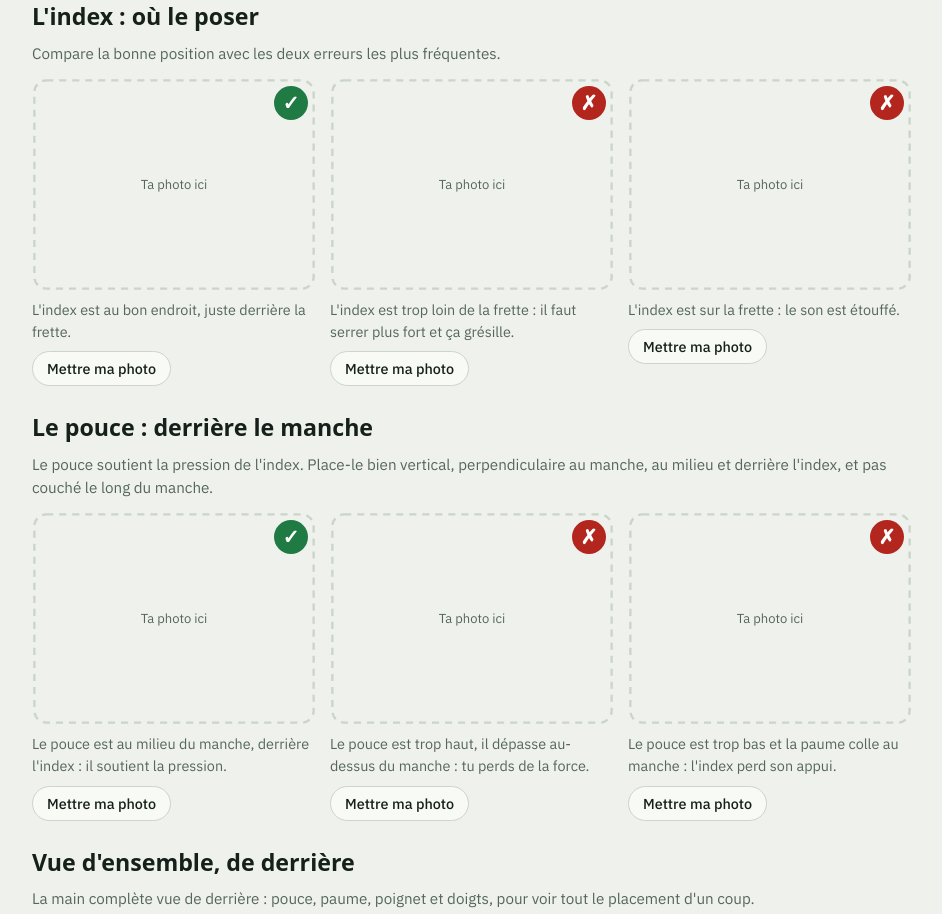
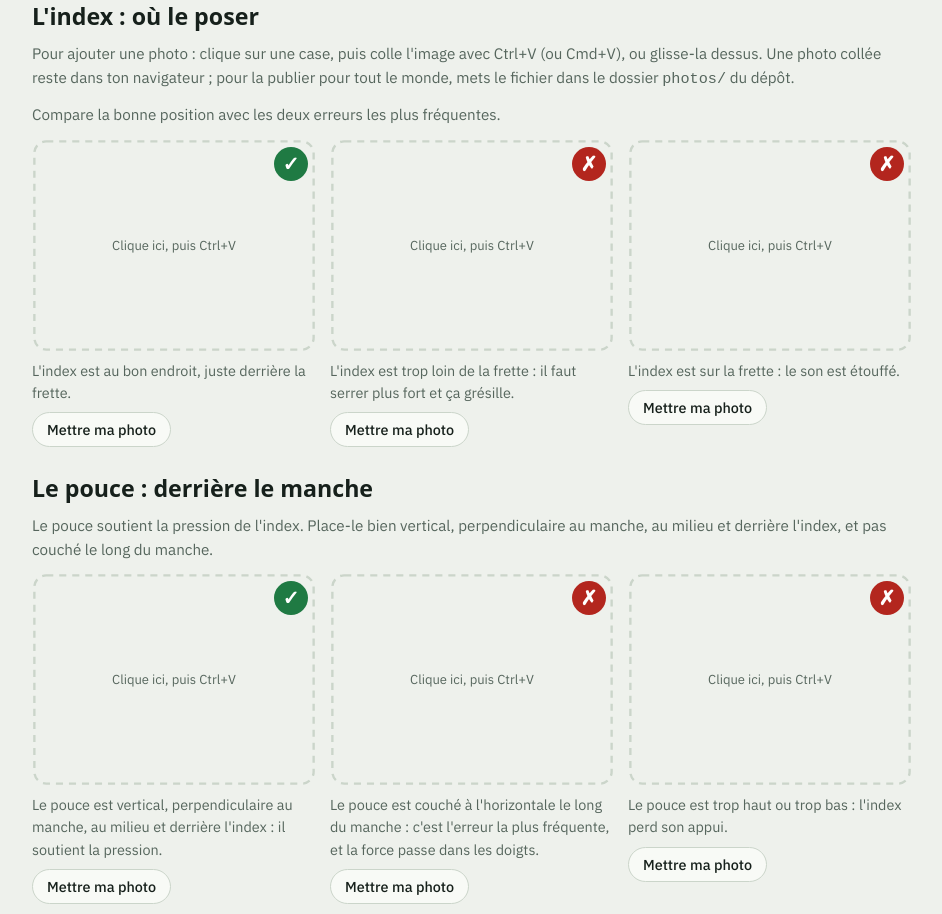
Before and after one commit to Paquereauman/Paquereauman, a plain HTML site: page barre-guitare/index.html in a window 1280 px wide. Shown: the part 896-1810 px from the top of the page, without its empty margins (168-1110 px from the left). Drawn offline with Linux system fonts and the light colour scheme; a web font is replaced by a local one.

Commit message:
Barre app: paste photos with Ctrl+V, drag and drop, fix thumb captions (#11)
Claude-Session: https://claude.ai/code/session_01Tx2TbCtXotv6DoXK19hWL1

Co-authored-by: Claude <noreply@anthropic.com>

```diff
--- a/barre-guitare/index.html
+++ b/barre-guitare/index.html
@@ -61,6 +61,8 @@ svg text{font-family:var(--body);font-size:11px;fill:var(--fg)}
 .tri>*{min-width:0}
 .tpbox{position:relative}
 .tp .photo{aspect-ratio:4/3;object-fit:cover}
+figure[data-photo]>svg,.tpbox{cursor:pointer;border-radius:12px}
+figure[data-photo].active>svg,figure[data-photo].active .tpbox{outline:3px solid var(--up);outline-offset:3px}
 .badge{position:absolute;top:8px;right:8px;width:34px;height:34px;border-radius:50%;display:grid;place-items:center;font:700 20px/1 var(--body);color:#fff}
 .badge.ok{background:var(--good)}.badge.ko{background:var(--bad)}
 .conv{display:grid;grid-template-columns:1fr auto 1fr;gap:12px;align-items:center}
@@ -200,11 +202,12 @@ input[type=range]{accent-color:var(--up);width:min(260px,60vw)}
 
   <div class="block">
     <h2>L'index : où le poser</h2>
+    <p class="tip">Pour ajouter une photo : clique sur une case, puis colle l'image avec Ctrl+V (ou Cmd+V), ou glisse-la dessus. Une photo collée reste dans ton navigateur ; pour la publier pour tout le monde, mets le fichier dans le dossier <code>photos/</code> du dépôt.</p>
     <p class="tip">Compare la bonne position avec les deux erreurs les plus fréquentes.</p>
     <div class="tri">
       <figure class="tp" data-photo="idx-ok">
         <div class="tpbox">
-          <svg viewBox="0 0 240 180" role="img" aria-label="Emplacement photo : L'index est au bon endroit, juste derrière la frette."><rect x="2" y="2" width="236" height="176" rx="10" fill="none" stroke="var(--line)" stroke-width="2" stroke-dasharray="6 5"/><text x="120" y="94" text-anchor="middle" style="fill:var(--muted)">Ta photo ici</text></svg>
+          <svg viewBox="0 0 240 180" role="img" aria-label="Emplacement photo : L'index est au bon endroit, juste derrière la frette."><rect x="2" y="2" width="236" height="176" rx="10" fill="none" stroke="var(--line)" stroke-width="2" stroke-dasharray="6 5"/><text x="120" y="94" text-anchor="middle" style="fill:var(--muted)">Clique ici, puis Ctrl+V</text></svg>
           <img class="photo" alt="L'index est au bon endroit, juste derrière la frette." hidden>
           <span class="badge ok" aria-hidden="true">✓</span>
         </div>
@@ -213,7 +216,7 @@ input[type=range]{accent-color:var(--up);width:min(260px,60vw)}
       </figure>
       <figure class="tp" data-photo="idx-far">
         <div class="tpbox">
-          <svg viewBox="0 0 240 180" role="img" aria-label="Emplacement photo : L'index est trop loin de la frette : il faut serrer plus fort et ça grésille."><rect x="2" y="2" width="236" height="176" rx="10" fill="none" stroke="var(--line)" stroke-width="2" stroke-dasharray="6 5"/><text x="120" y="94" text-anchor="middle" style="fill:var(--muted)">Ta photo ici</text></svg>
+          <svg viewBox="0 0 240 180" role="img" aria-label="Emplacement photo : L'index est trop loin de la frette : il faut serrer plus fort et ça grésille."><rect x="2" y="2" width="236" height="176" rx="10" fill="none" stroke="var(--line)" stroke-width="2" stroke-dasharray="6 5"/><text x="120" y="94" text-anchor="middle" style="fill:var(--muted)">Clique ici, puis Ctrl+V</text></svg>
           <img class="photo" alt="L'index est trop loin de la frette : il faut serrer plus fort et ça grésille." hidden>
           <span class="badge ko" aria-hidden="true">✗</span>
         </div>
@@ -222,7 +225,7 @@ input[type=range]{accent-color:var(--up);width:min(260px,60vw)}
       </figure>
       <figure class="tp" data-photo="idx-on">
         <div class="tpbox">
-          <svg viewBox="0 0 240 180" role="img" aria-label="Emplacement photo : L'index est sur la frette : le son est étouffé."><rect x="2" y="2" width="236" height="176" rx="10" fill="none" stroke="var(--line)" stroke-width="2" stroke-dasharray="6 5"/><text x="120" y="94" text-anchor="middle" style="fill:var(--muted)">Ta photo ici</text></svg>
+          <svg viewBox="0 0 240 180" role="img" aria-label="Emplacement photo : L'index est sur la frette : le son est étouffé."><rect x="2" y="2" width="236" height="176" rx="10" fill="none" stroke="var(--line)" stroke-width="2" stroke-dasharray="6 5"/><text x="120" y="94" text-anchor="middle" style="fill:var(--muted)">Clique ici, puis Ctrl+V</text></svg>
           <img class="photo" alt="L'index est sur la frette : le son est étouffé." hidden>
           <span class="badge ko" aria-hidden="true">✗</span>
         </div>
@@ -238,29 +241,29 @@ input[type=range]{accent-color:var(--up);width:min(260px,60vw)}
     <div class="tri">
       <figure class="tp" data-photo="th-ok">
         <div class="tpbox">
-          <svg viewBox="0 0 240 180" role="img" aria-label="Emplacement photo : Le pouce est vertical, perpendiculaire au manche, au milieu et derrière l'index : il soutient la pression."><rect x="2" y="2" width="236" height="176" rx="10" fill="none" stroke="var(--line)" stroke-width="2" stroke-dasharray="6 5"/><text x="120" y="94" text-anchor="middle" style="fill:var(--muted)">Ta photo ici</text></svg>
-          <img class="photo" alt="Le pouce est au milieu du manche, derrière l'index : il soutient la pression." hidden>
+          <svg viewBox="0 0 240 180" role="img" aria-label="Emplacement photo : Le pouce est vertical, perpendiculaire au manche, au milieu et derrière l'index : il soutient la pression."><rect x="2" y="2" width="236" height="176" rx="10" fill="none" stroke="var(--line)" stroke-width="2" stroke-dasharray="6 5"/><text x="120" y="94" text-anchor="middle" style="fill:var(--muted)">Clique ici, puis Ctrl+V</text></svg>
+          <img class="photo" alt="Le pouce est vertical, perpendiculaire au manche, au milieu et derrière l'index : il soutient la pression." hidden>
           <span class="badge ok" aria-hidden="true">✓</span>
         </div>
-        <figcaption>Le pouce est au milieu du manche, derrière l'index : il soutient la pression.</figcaption>
+        <figcaption>Le pouce est vertical, perpendiculaire au manche, au milieu et derrière l'index : il soutient la pression.</figcaption>
         <div class="photoctl"><label class="chip" for="ph-th-ok">Mettre ma photo<input id="ph-th-ok" type="file" accept="image/*" hidden></label><button class="chip" type="button" hidden>Retirer</button></div>
       </figure>
       <figure class="tp" data-photo="th-over">
         <div class="tpbox">
-          <svg viewBox="0 0 240 180" role="img" aria-label="Emplacement photo : Le pouce est couché à l'horizontale le long du manche : c'est l'erreur la plus fréquente, et la force passe dans les doigts."><rect x="2" y="2" width="236" height="176" rx="10" fill="none" stroke="var(--line)" stroke-width="2" stroke-dasharray="6 5"/><text x="120" y="94" text-anchor="middle" style="fill:var(--muted)">Ta photo ici</text></svg>
-          <img class="photo" alt="Le pouce est trop haut, il dépasse au-dessus du manche : tu perds de la force." hidden>
+          <svg viewBox="0 0 240 180" role="img" aria-label="Emplacement photo : Le pouce est couché à l'horizontale le long du manche : c'est l'erreur la plus fréquente, et la force passe dans les doigts."><rect x="2" y="2" width="236" height="176" rx="10" fill="none" stroke="var(--line)" stroke-width="2" stroke-dasharray="6 5"/><text x="120" y="94" text-anchor="middle" style="fill:var(--muted)">Clique ici, puis Ctrl+V</text></svg>
+          <img class="photo" alt="Le pouce est couché à l'horizontale le long du manche : c'est l'erreur la plus fréquente, et la force passe dans les doigts." hidden>
           <span class="badge ko" aria-hidden="true">✗</span>
         </div>
-        <figcaption>Le pouce est trop haut, il dépasse au-dessus du manche : tu perds de la force.</figcaption>
+        <figcaption>Le pouce est couché à l'horizontale le long du manche : c'est l'erreur la plus fréquente, et la force passe dans les doigts.</figcaption>
         <div class="photoctl"><label class="chip" for="ph-th-over">Mettre ma photo<input id="ph-th-over" type="file" accept="image/*" hidden></label><button class="chip" type="button" hidden>Retirer</button></div>
       </figure>
       <figure class="tp" data-photo="th-low">
         <div class="tpbox">
-          <svg viewBox="0 0 240 180" role="img" aria-label="Emplacement photo : Le pouce est trop haut ou trop bas : l'index perd son appui."><rect x="2" y="2" width="236" height="176" rx="10" fill="none" stroke="var(--line)" stroke-width="2" stroke-dasharray="6 5"/><text x="120" y="94" text-anchor="middle" style="fill:var(--muted)">Ta photo ici</text></svg>
-          <img class="photo" alt="Le pouce est trop bas et la paume colle au manche : l'index perd son appui." hidden>
+          <svg viewBox="0 0 240 180" role="img" aria-label="Emplacement photo : Le pouce est trop haut ou trop bas : l'index perd son appui."><rect x="2" y="2" width="236" height="176" rx="10" fill="none" stroke="var(--line)" stroke-width="2" stroke-dasharray="6 5"/><text x="120" y="94" text-anchor="middle" style="fill:var(--muted)">Clique ici, puis Ctrl+V</text></svg>
+          <img class="photo" alt="Le pouce est trop haut ou trop bas : l'index perd son appui." hidden>
           <span class="badge ko" aria-hidden="true">✗</span>
         </div>
-        <figcaption>Le pouce est trop bas et la paume colle au manche : l'index perd son appui.</figcaption>
+        <figcaption>Le pouce est trop haut ou trop bas : l'index perd son appui.</figcaption>
         <div class="photoctl"><label class="chip" for="ph-th-low">Mettre ma photo<input id="ph-th-low" type="file" accept="image/*" hidden></label><button class="chip" type="button" hidden>Retirer</button></div>
       </figure>
     </div>
@@ -271,7 +274,7 @@ input[type=range]{accent-color:var(--up);width:min(260px,60vw)}
     <p class="tip">La main complète vue de derrière : pouce, paume, poignet et doigts, pour voir tout le placement d'un coup.</p>
     <figure class="tp" data-photo="rear" style="max-width:520px">
       <div class="tpbox">
-        <svg viewBox="0 0 240 180" role="img" aria-label="Emplacement photo : vue de derrière, main complète"><rect x="2" y="2" width="236" height="176" rx="10" fill="none" stroke="var(--line)" stroke-width="2" stroke-dasharray="6 5"/><text x="120" y="94" text-anchor="middle" style="fill:var(--muted)">Ta photo ici</text></svg>
+        <svg viewBox="0 0 240 180" role="img" aria-label="Emplacement photo : vue de derrière, main complète"><rect x="2" y="2" width="236" height="176" rx="10" fill="none" stroke="var(--line)" stroke-width="2" stroke-dasharray="6 5"/><text x="120" y="94" text-anchor="middle" style="fill:var(--muted)">Clique ici, puis Ctrl+V</text></svg>
         <img class="photo" alt="Vue de derrière, main complète" hidden>
       </div>
       <figcaption>La main gauche complète vue de derrière le manche.</figcaption>
@@ -285,7 +288,7 @@ input[type=range]{accent-color:var(--up);width:min(260px,60vw)}
     <div class="tri">
       <figure class="tp" data-photo="pm-ok">
         <div class="tpbox">
-          <svg viewBox="0 0 240 180" role="img" aria-label="Emplacement photo : Un petit espace entre la paume et le manche, poignet droit."><rect x="2" y="2" width="236" height="176" rx="10" fill="none" stroke="var(--line)" stroke-width="2" stroke-dasharray="6 5"/><text x="120" y="94" text-anchor="middle" style="fill:var(--muted)">Ta photo ici</text></svg>
+          <svg viewBox="0 0 240 180" role="img" aria-label="Emplacement photo : Un petit espace entre la paume et le manche, poignet droit."><rect x="2" y="2" width="236" height="176" rx="10" fill="none" stroke="var(--line)" stroke-width="2" stroke-dasharray="6 5"/><text x="120" y="94" text-anchor="middle" style="fill:var(--muted)">Clique ici, puis Ctrl+V</text></svg>
           <img class="photo" alt="Un petit espace entre la paume et le manche, poignet droit." hidden>
           <span class="badge ok" aria-hidden="true">✓</span>
         </div>
@@ -294,7 +297,7 @@ input[type=range]{accent-color:var(--up);width:min(260px,60vw)}
       </figure>
       <figure class="tp" data-photo="pm-touch">
         <div class="tpbox">
-          <svg viewBox="0 0 240 180" role="img" aria-label="Emplacement photo : La paume est collée au manche : les doigts ne peuvent plus s'arrondir."><rect x="2" y="2" width="236" height="176" rx="10" fill="none" stroke="var(--line)" stroke-width="2" stroke-dasharray="6 5"/><text x="120" y="94" text-anchor="middle" style="fill:var(--muted)">Ta photo ici</text></svg>
+          <svg viewBox="0 0 240 180" role="img" aria-label="Emplacement photo : La paume est collée au manche : les doigts ne peuvent plus s'arrondir."><rect x="2" y="2" width="236" height="176" rx="10" fill="none" stroke="var(--line)" stroke-width="2" stroke-dasharray="6 5"/><text x="120" y="94" text-anchor="middle" style="fill:var(--muted)">Clique ici, puis Ctrl+V</text></svg>
           <img class="photo" alt="La paume est collée au manche : les doigts ne peuvent plus s'arrondir." hidden>
           <span class="badge ko" aria-hidden="true">✗</span>
         </div>
@@ -303,7 +306,7 @@ input[type=range]{accent-color:var(--up);width:min(260px,60vw)}
       </figure>
       <figure class="tp" data-photo="pm-bent">
         <div class="tpbox">
-          <svg viewBox="0 0 240 180" role="img" aria-label="Emplacement photo : Le poignet est trop plié : les tendons se tendent et la force baisse."><rect x="2" y="2" width="236" height="176" rx="10" fill="none" stroke="var(--line)" stroke-width="2" stroke-dasharray="6 5"/><text x="120" y="94" text-anchor="middle" style="fill:var(--muted)">Ta photo ici</text></svg>
+          <svg viewBox="0 0 240 180" role="img" aria-label="Emplacement photo : Le poignet est trop plié : les tendons se tendent et la force baisse."><rect x="2" y="2" width="236" height="176" rx="10" fill="none" stroke="var(--line)" stroke-width="2" stroke-dasharray="6 5"/><text x="120" y="94" text-anchor="middle" style="fill:var(--muted)">Clique ici, puis Ctrl+V</text></svg>
           <img class="photo" alt="Le poignet est trop plié : les tendons se tendent et la force baisse." hidden>
           <span class="badge ko" aria-hidden="true">✗</span>
         </div>
@@ -602,6 +605,15 @@ function probePhoto(name,set){
     im.src=url;
   })(0);
 }
+const PH={active:null};
+document.addEventListener('paste',e=>{
+  const items=[...((e.clipboardData&&e.clipboardData.items)||[])].filter(i=>i.kind==='file'&&i.type.startsWith('image/'));
+  if(!items.length)return;
+  let fig=PH.active;
+  if(!fig||fig.offsetParent===null)fig=[...document.querySelectorAll('figure[data-photo]')].find(f=>f.offsetParent!==null&&f.querySelector('img').hasAttribute('hidden'));
+  if(!fig)return;
+  e.preventDefault();fig._load(items[0].getAsFile());
+});
 document.querySelectorAll('figure[data-photo]').forEach(fig=>{
   const key='photo-barre-'+fig.dataset.photo,svg=fig.querySelector('svg'),img=fig.querySelector('img'),inp=fig.querySelector('input'),rst=fig.querySelector('button');
   const set=src=>{
@@ -611,8 +623,8 @@ document.querySelectorAll('figure[data-photo]').forEach(fig=>{
   let loaded=false;
   try{const v=localStorage.getItem(key);if(v){set(v);loaded=true}}catch(e){}
   if(!loaded)probePhoto(fig.dataset.photo,set);
-  inp.addEventListener('change',()=>{
-    const f=inp.files[0];if(!f)return;
+  const loadFile=f=>{
+    if(!f||!f.type.startsWith('image/'))return;
     const im=new Image(),u=URL.createObjectURL(f);
     im.onload=()=>{
       const k=Math.min(1,900/im.width),c=document.createElement('canvas');
@@ -621,8 +633,17 @@ document.querySelectorAll('figure[data-photo]').forEach(fig=>{
       const d=c.toDataURL('image/jpeg',.82);URL.revokeObjectURL(u);set(d);
       try{localStorage.setItem(key,d)}catch(e){}
     };
-    im.src=u;inp.value='';
-  });
+    im.src=u;
+  };
+  fig._load=loadFile;
+  inp.addEventListener('change',()=>{loadFile(inp.files[0]);inp.value=''});
+  const box=fig.querySelector('.tpbox')||svg;
+  box.tabIndex=0;box.setAttribute('role','button');
+  box.setAttribute('aria-label','Case photo : clique puis colle une image avec Ctrl+V');
+  const activate=()=>{document.querySelectorAll('figure[data-photo].active').forEach(x=>x.classList.remove('active'));fig.classList.add('active');PH.active=fig};
+  box.addEventListener('click',activate);box.addEventListener('focus',activate);
+  box.addEventListener('dragover',e=>{e.preventDefault()});
+  box.addEventListener('drop',e=>{e.preventDefault();activate();const f=[...(e.dataTransfer?e.dataTransfer.files:[])].find(x=>x.type.startsWith('image/'));loadFile(f)});
   rst.addEventListener('click',()=>{set(null);try{localStorage.removeItem(key)}catch(e){}probePhoto(fig.dataset.photo,set)});
 });
 
```
